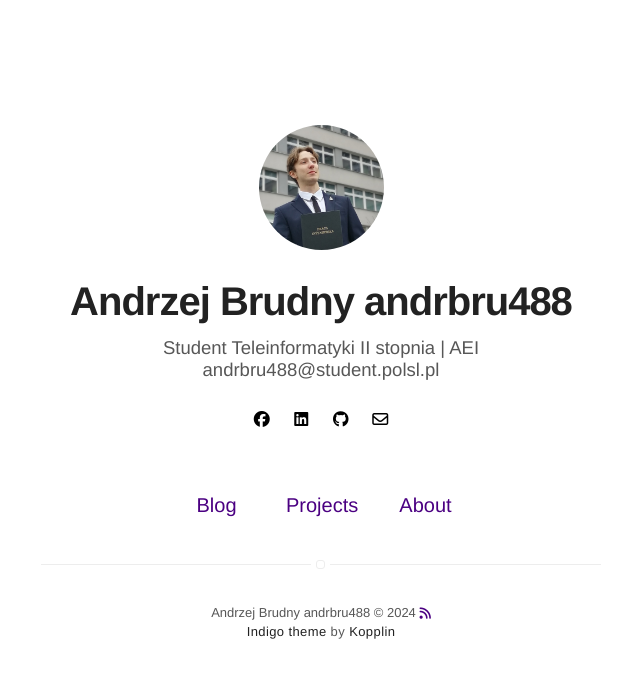
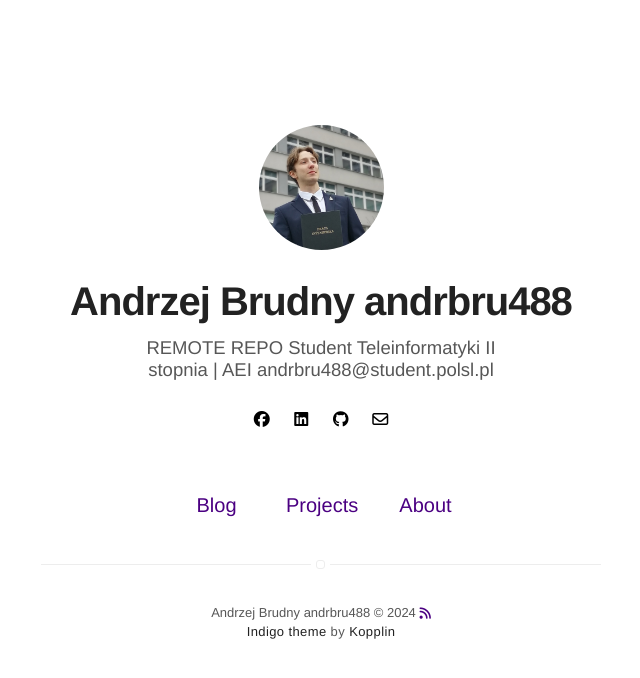
Before and after one commit to andrbru488/sju, a Jekyll site: the page built from index.html, in a window 1280 px wide. Shown: the top 678 px of the page, without its empty margins (319-959 px from the left). Built offline with Jekyll 4.4.1, drawn with Linux system fonts in a browser that asks for light colours; nearby versions of some CDN libraries.

Commit message:
REMOTE REPO

```diff
--- a/_config.yml
+++ b/_config.yml
@@ -1,9 +1,9 @@
 # main text of home
 title: Andrzej Brudny andrbru488
-bio: Student Teleinformatyki II stopnia | AEI andrbru488@student.polsl.pl
+bio: REMOTE REPO Student Teleinformatyki II stopnia | AEI andrbru488@student.polsl.pl
 
 # twitter summary info
-description: Projekt przedmiotu Sieć Jako Usługa (SJU)
+description: Projekt przedmiotu Sieć Jako Usługa (SJU) REMOTE REPO
 
 # if it's an external image, update below for true
 # better with square images
```
